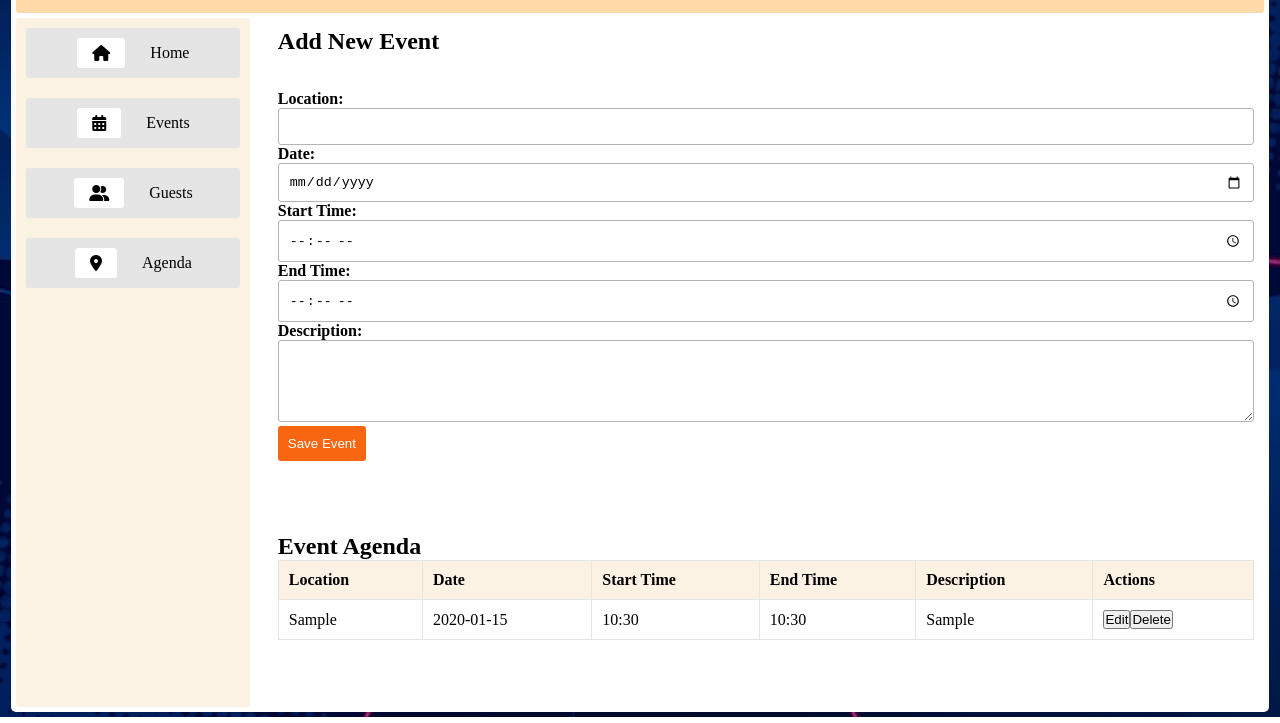
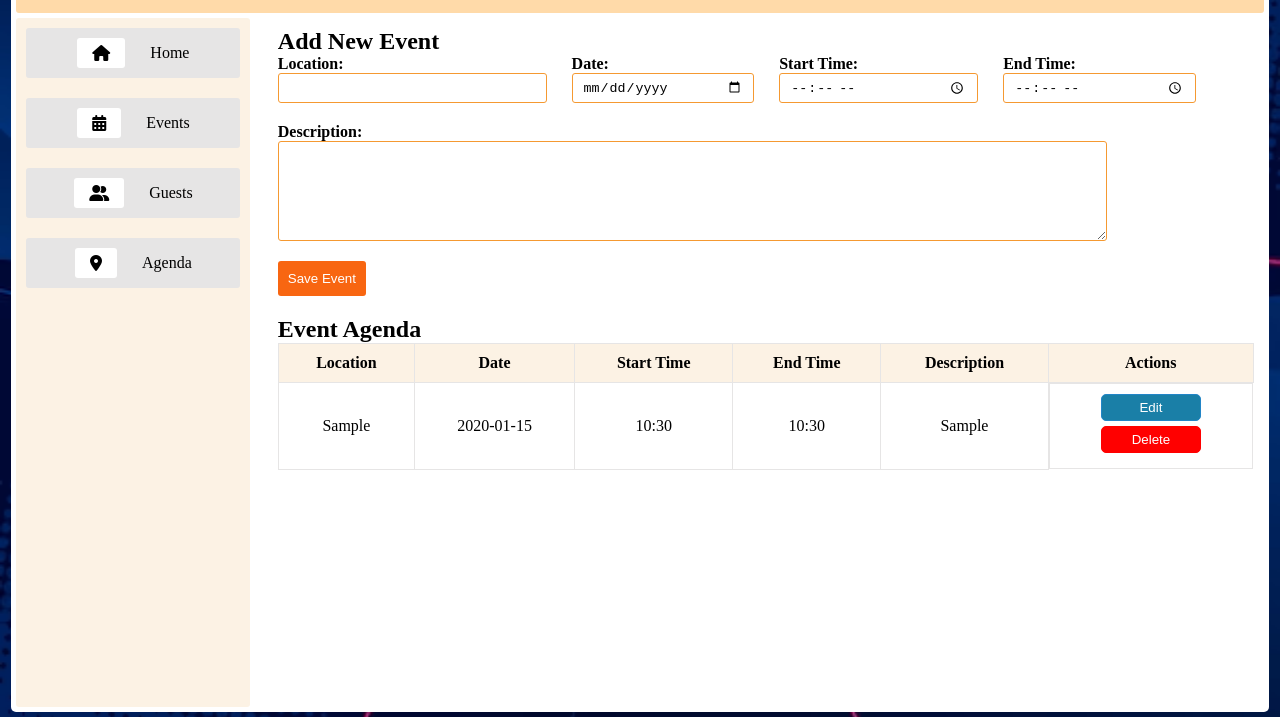
Before and after one commit to AKASH-SETTUKANNU/javaScript-final-project, a plain HTML site: page agenda.html in a window 1280 px wide. Both pictures are taken after typing "Sample", "2020-01-15", "10:30", "10:30", "Sample" into the empty fields and a click on the button "Save Event". Shown: the part 77-800 px from the top of the page. Drawn offline with Linux system fonts and the light colour scheme.

Commit message:
add code

```diff
--- a/agenda.css
+++ b/agenda.css
@@ -341,40 +341,79 @@ menu ul li a{
 }
 
 main {
-    display: grid;
+    display: flex;
+    flex-direction: column;
     grid-area: main;
     overflow: hidden;
     background-color: white;
     padding: 10px;
   }
 
-  .event-form {
-    display: flex;
-    flex-direction: column;
-    gap: 15px;
-  }
-
-  .event-heading {
-    margin-bottom: 20px;
-  }
 
   .event-form label {
     font-weight: bold;
   }
-
-  .event-form input[type="text"],
-  .event-form input[type="date"],
-  .event-form input[type="time"],
-  .event-form textarea {
+#eventForm{
+    display: flex;
+    flex-direction: column;
+    gap: 20px;
+}
+  /* location design */
+ .location-item{
+    display: flex;
+    flex-direction: row;
+    gap:25px;
+ }
+.location-item div input{
     width: 100%;
+    height: 30px;
     padding: 10px;
-    border: 1px solid rgb(182, 179, 179);
+    border: 1px solid rgb(245, 153, 49);
     border-radius: 3px;
     box-sizing: border-box;
+}
+/* time design */
+.time-item{
+    display: flex;
+    flex-direction: row;
+    gap: 25px;
+}
+
+.time-item input{
+    width: 35%;
+    height: 30px;
+    padding: 10px;
+    border: 1px solid rgb(245, 153, 49);
+    border-radius: 3px;
+    box-sizing: border-box;
+}
+
+/* description design */
+.description-item{
+    display: flex;
+    flex-direction: column;
+}
+
+/* Use a more specific selector */
+.description-item > textarea {
+    width: 85%;
+    height: 150px;
+    padding: 10px;
+    border: 1px solid rgb(245, 153, 49);
+    border-radius: 3px;
+    box-sizing: border-box;
+}
+
+
+
+  .input-btn{
+    display: flex;
+
   }
 
+
   .event-form textarea {
-    resize: vertical;
+    height: 30px;
   }
 
   #save-btn {
@@ -404,7 +443,7 @@ main {
   .display-agenda td {
     padding: 10px;
     border: 1px solid rgb(230, 229, 229);
-    text-align: left;
+    text-align: center;
   }
 
   .display-agenda th {
@@ -423,6 +462,38 @@ main {
     color: red;
     font-size: 0.875rem;
   }
+/* Container for buttons to center-align them */
+.actions-cell {
+    display: flex;
+    flex-direction: column;
+    align-items: center;
+    justify-content: center;
+    padding: 5px;
+}
+
+/* Style for delete button */
+.delete-btn {
+    background-color: red;
+    border: 1px solid red;
+    color: white;
+    padding: 5px;
+    margin-bottom: 5px;
+    width: 100px;
+    border-radius: 5px;
+    cursor: pointer;
+}
+
+/* Style for edit button */
+.edit-btn {
+    background-color: rgb(26, 127, 167);
+    border: 1px solid rgb(34, 133, 199);
+    color: white;
+    margin-bottom: 5px;
+    width: 100px;
+    padding: 5px;
+    border-radius: 5px;
+    cursor: pointer;
+}
 
 /* max-width 800 media query */
 
--- a/agenda.html
+++ b/agenda.html
@@ -152,27 +152,69 @@
           <div class="event-form">
             <h2 class="event-heading">Add New Event</h2>
             <form id="eventForm">
+              <div class="location-item">
+                <div>
                   <label for="location-name">Location:</label>
-                    <input type="text" id="location-name" name="location-name">
+                  <input
+                    type="text"
+                    id="location-name"
+                    name="location-name"
+                    onblur="locationCheck()"
+                  />
                   <span id="location-error" class="error-message"></span>
+                </div>
 
+                <div>
                   <label for="event-date">Date:</label>
-                    <input type="date" id="event-date" name="event-date">
+                  <input
+                    type="date"
+                    id="event-date"
+                    name="event-date"
+                    onblur="dateCheck()"
+                  />
                   <span id="date-error" class="error-message"></span>
+                </div>
 
+                <!-- time input -->
+                <div class="time-item">
+                  <div>
                     <label for="event-start">Start Time:</label>
-                    <input type="time" id="event-start" name="event-start">
+                    <input
+                      type="time"
+                      id="event-start"
+                      name="event-start"
+                      onblur="eventStartCheck()"
+                    />
                     <span id="start-error" class="error-message"></span>
+                  </div>
 
+                  <div>
                     <label for="event-end">End Time:</label>
-                    <input type="time" id="event-end" name="event-end">
+                    <input
+                      type="time"
+                      id="event-end"
+                      name="event-end"
+                      onblur="eventEndCheck()"
+                    />
                     <span id="end-error" class="error-message"></span>
+                  </div>
 
+                </div>
+                <!-- description input -->
+              </div>
+              <div class="description-item">
                 <label for="event-description">Description:</label>
-                    <textarea id="event-description" name="event-description" rows="4"></textarea>
+                <textarea
+                  id="event-description"
+                  name="event-description"
+                  style="height: 100px;"
+                  onblur="descriptionCheck()"
+                ></textarea>
                 <span id="description-error" class="error-message"></span>
-
+              </div>
+              <div class="input-btn">
                 <button id="save-btn" type="submit">Save Event</button>
+              </div>
             </form>
           </div>
           <div class="display-agenda">
--- a/agenda.js
+++ b/agenda.js
@@ -63,7 +63,7 @@ function saveEvent(event) {
     console.log("Event saved");
 }
 
-// Example function to validate and handle location input
+// validate and handle location input
 function locationCheck() {
     const locationInput = document.getElementById('location-name');
     const errorElement = document.getElementById('location-error');
@@ -75,7 +75,7 @@ function locationCheck() {
     }
 }
 
-// Example function to validate and handle date input
+// validate and handle date input
 function dateCheck() {
     const dateInput = document.getElementById('event-date');
     const errorElement = document.getElementById('date-error');
@@ -87,7 +87,7 @@ function dateCheck() {
     }
 }
 
-// Example function to validate and handle start time input
+// validate and handle start time input
 function eventStartCheck() {
     const startInput = document.getElementById('event-start');
     const errorElement = document.getElementById('start-error');
@@ -99,7 +99,7 @@ function eventStartCheck() {
     }
 }
 
-// Example function to validate and handle end time input
+// validate and handle end time input
 function eventEndCheck() {
     const endInput = document.getElementById('event-end');
     const errorElement = document.getElementById('end-error');
@@ -111,7 +111,7 @@ function eventEndCheck() {
     }
 }
 
-// Example function to validate and handle description input
+// validate and handle description input
 function descriptionCheck() {
     const descriptionInput = document.getElementById('event-description');
     const errorElement = document.getElementById('description-error');
@@ -214,9 +214,12 @@ function descriptionCheck() {
 
     function loadEvents() {
         const events = JSON.parse(localStorage.getItem('events')) || [];
+        const agendaTable = document.getElementById('agendaTable').getElementsByTagName('tbody')[0];
         agendaTable.innerHTML = '';
+
         events.forEach((eventData, index) => {
             const row = agendaTable.insertRow();
+
             row.insertCell().textContent = eventData.location;
             row.insertCell().textContent = eventData.date;
             row.insertCell().textContent = eventData.start;
@@ -224,17 +227,24 @@ function descriptionCheck() {
             row.insertCell().textContent = eventData.description;
 
             const actionsCell = row.insertCell();
+            actionsCell.className = 'actions-cell';
+
+            // Create and append Edit button
             const editBtn = document.createElement('button');
             editBtn.textContent = 'Edit';
+            editBtn.className = 'edit-btn';
             editBtn.addEventListener('click', () => editEvent(index));
             actionsCell.appendChild(editBtn);
 
+            // Create and append Delete button
             const deleteBtn = document.createElement('button');
             deleteBtn.textContent = 'Delete';
+            deleteBtn.className = 'delete-btn';
             deleteBtn.addEventListener('click', () => deleteEvent(index));
             actionsCell.appendChild(deleteBtn);
         });
     }
+
 
     function editEvent(id) {
         const events = JSON.parse(localStorage.getItem('events')) || [];
@@ -256,9 +266,6 @@ function loadUserProfile() {
     let loggedInUserEmail = localStorage.getItem("loggedInUserEmail");
     let user = allUsersJson.find(user => user.userEmail === loggedInUserEmail);
 
-    console.log("Logged In User Email:", loggedInUserEmail);
-    console.log("User Object:", user);
-
     let profileName = document.getElementById("profile-name");
     let dateOfBirth = document.getElementById("profile-dateOfBirth");
 
```
Lines whose indentation alone changed are shown as unchanged.
